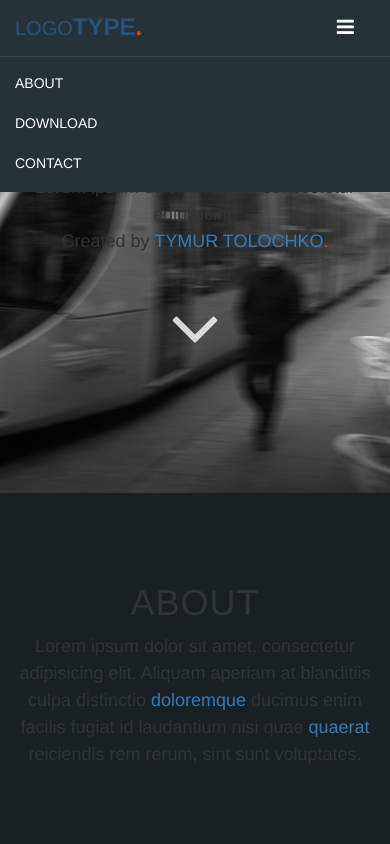
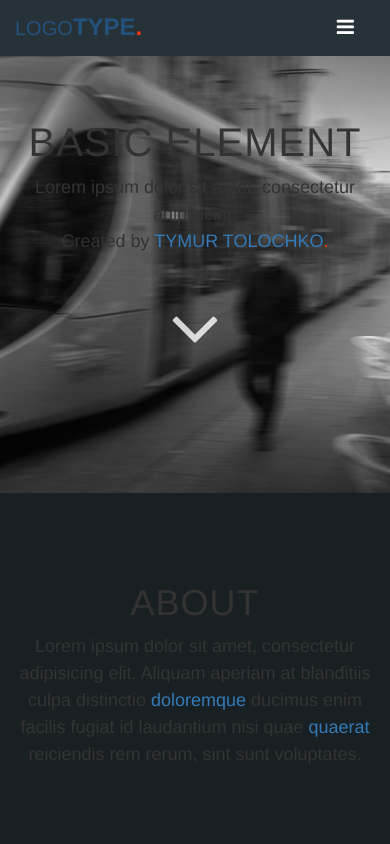
Before and after one commit to tiMorpheus/simpleElement, a website with bundled scripts: page app/index.html in a window 390 px wide. Shown: the top 844 px of the page. Built offline with nearby package versions, Linux system fonts and the light colour scheme; a script that the page names is missing; files whose address does not match are found by name.

Commit message:
collapse issue solved

```diff
--- a/app/index.html
+++ b/app/index.html
@@ -17,7 +17,7 @@
 <body data-spy="scroll" data-target=".navbar">
 
 <!--NAVIGATION START-->
-<nav class="navbar navbar-fixed-top navbar-custom" role="navigation">
+<nav class="navbar  navbar-custom navbar-fixed-top" role="navigation">
     <div class="container">
         <div class="navbar-header nav">
             <button type="button" class="navbar-toggle" data-toggle="collapse" data-target=".navbar-main-collapse">
@@ -28,7 +28,7 @@
         </div>
 
 
-        <div class="navbar-collapse navbar-right navbar-main-collapse">
+        <div class="collapse navbar-collapse navbar-right navbar-main-collapse">
             <ul class="nav navbar-nav">
 
                 <li class="hidden">
--- a/app/js/common.js
+++ b/app/js/common.js
@@ -1,8 +1,6 @@
 $(document).ready(function() {
 
-    $.onload(function () {
-        $('.navbar-toggle').click();
-    });
+
 
 
     $(window).scroll(function() {
@@ -41,7 +39,7 @@ $(document).ready(function() {
 
 
     // resize stuff
-    $().resize(function(){
+    $.resize(function(){
         $('[data-spy="scroll"]').each(function () {
             var $spy = $(this).scrollspy('refresh');
         });
```
